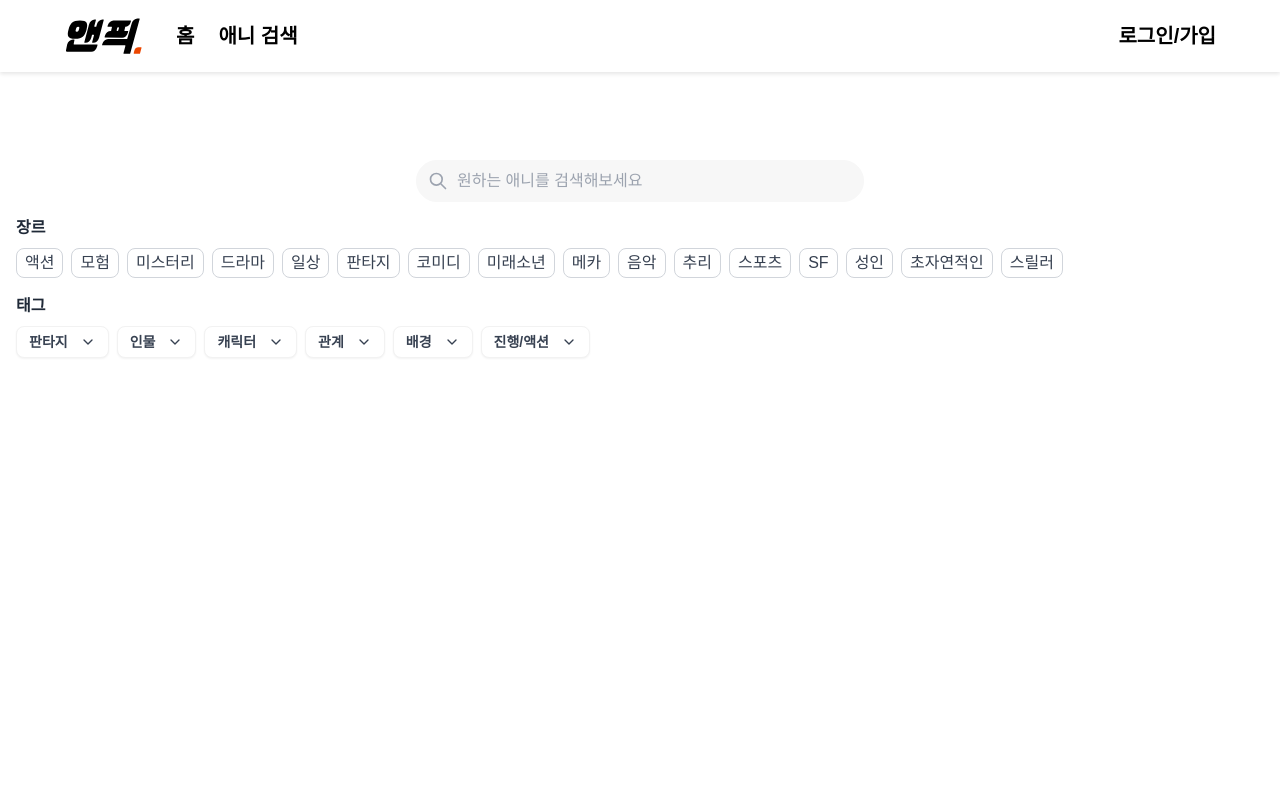
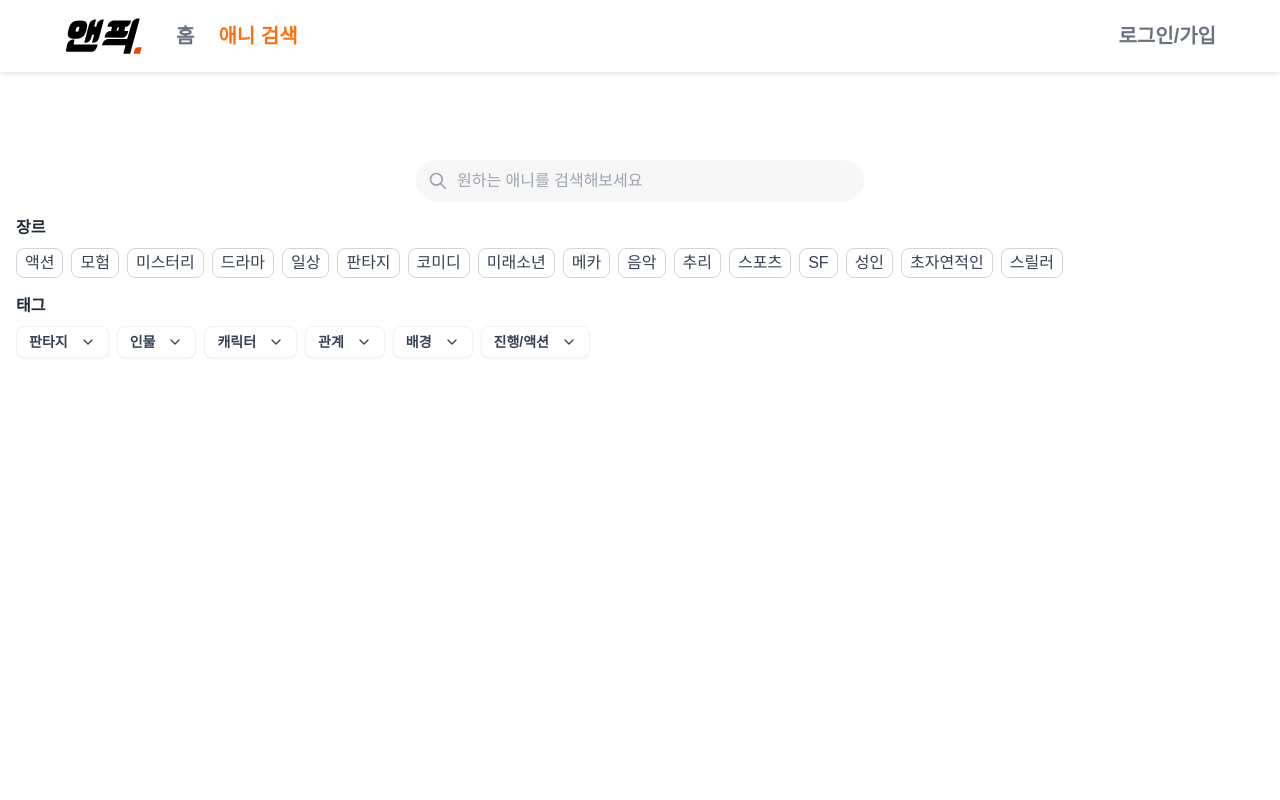
Before and after one commit to HJSmiley/annpick, a React (Create React App) app in the folder frontend/: page /anime-search in a window 1280 px wide. Shown: the top 800 px of the page. Built offline with nearby package versions, Linux system fonts and the light colour scheme; a web font is replaced by a local one.

Commit message:
feat: 헤더 텍스트 색상 로직 수정, 없는 주소는 NotFound 페이지로 리다이렉트하도록 수정

```diff
--- a/frontend/src/App.tsx
+++ b/frontend/src/App.tsx
@@ -110,7 +110,12 @@ const App: React.FC = () => {
                 <Route path="/anime-search" element={<AnimeSearch />} />
                 <Route path="/anime/:id" element={<AnimeDetail />} />
                 <Route path="/evaluation" element={<EvaluationPage />} />
-                <Route path="*" element={<NotFound />} />
+                {/* /not-found 경로로 리다이렉트 */}
+                <Route
+                  path="*"
+                  element={<Navigate to="/not-found" replace />}
+                />
+                <Route path="/not-found" element={<NotFound />} />
               </Routes>
             </Suspense>
           </Layout>
--- a/frontend/src/components/layout/Header.tsx
+++ b/frontend/src/components/layout/Header.tsx
@@ -12,12 +12,6 @@ const Header: React.FC<HeaderProps> = ({ openLoginModal }) => {
   const { state } = useAuth();
   const [scrollProgress, setScrollProgress] = useState(0);
   const [isFixedHeader, setIsFixedHeader] = useState(false);
-  const isPolicyPage = [
-    "/terms-of-service",
-    "/privacy-policy",
-    "/marketing-agreement",
-  ].includes(location.pathname);
-  const isNotFound = location.pathname !== "/";
 
   useEffect(() => {
     const handleScroll = () => {
@@ -38,6 +32,10 @@ const Header: React.FC<HeaderProps> = ({ openLoginModal }) => {
       "/evaluation",
       "/my-ratings",
       "/my-picks",
+      "/terms-of-service",
+      "/privacy-policy",
+      "/marketing-agreement",
+      "/not-found",
     ];
     setIsFixedHeader(fixedHeaderRoutes.includes(location.pathname));
   }, [location]);
@@ -45,8 +43,6 @@ const Header: React.FC<HeaderProps> = ({ openLoginModal }) => {
   const isActive = (path: string) => location.pathname === path;
 
   const getTextColor = (isActiveLink: boolean) => {
-    if (isNotFound) return "rgb(0, 0, 0)";
-    if (isPolicyPage) return "rgb(0, 0, 0)";
     if (isActiveLink) return "rgb(249, 115, 22)"; // 오렌지색
     if (isFixedHeader) return "rgb(107, 114, 128)"; // 회색 (Tailwind의 gray-500)
     const colorValue = Math.round(255 - scrollProgress * 255);
@@ -54,7 +50,7 @@ const Header: React.FC<HeaderProps> = ({ openLoginModal }) => {
   };
 
   const getLogoImage = () => {
-    if (isFixedHeader || isPolicyPage || isNotFound || scrollProgress >= 0.5) {
+    if (isFixedHeader || scrollProgress >= 0.5) {
       return "/images/logo_annpick_dk.svg";
     } else {
       return "/images/logo_annpick_white.svg";
--- a/frontend/src/components/mypage/AvatarDropdown.tsx
+++ b/frontend/src/components/mypage/AvatarDropdown.tsx
@@ -82,16 +82,8 @@ const AvatarDropdown: React.FC<AvatarDropdownProps> = ({
   };
 
   const isHomePage = location.pathname === "/";
-  const isPolicyPage = [
-    "/terms-of-service",
-    "/privacy-policy",
-    "/marketing-agreement",
-  ].includes(location.pathname);
-  const isNotFound = location.pathname !== "/";
 
   const getTextColor = () => {
-    if (isNotFound) return "rgb(0, 0, 0)";
-    if (isPolicyPage) return "rgb(0, 0, 0)";
     if (isProfilePage) return "rgb(249, 115, 22)";
     if (isAnimeSearch) return "rgb(107, 114, 128)";
     if (isEvaluationPage) return "rgb(0, 0, 0)";
```
